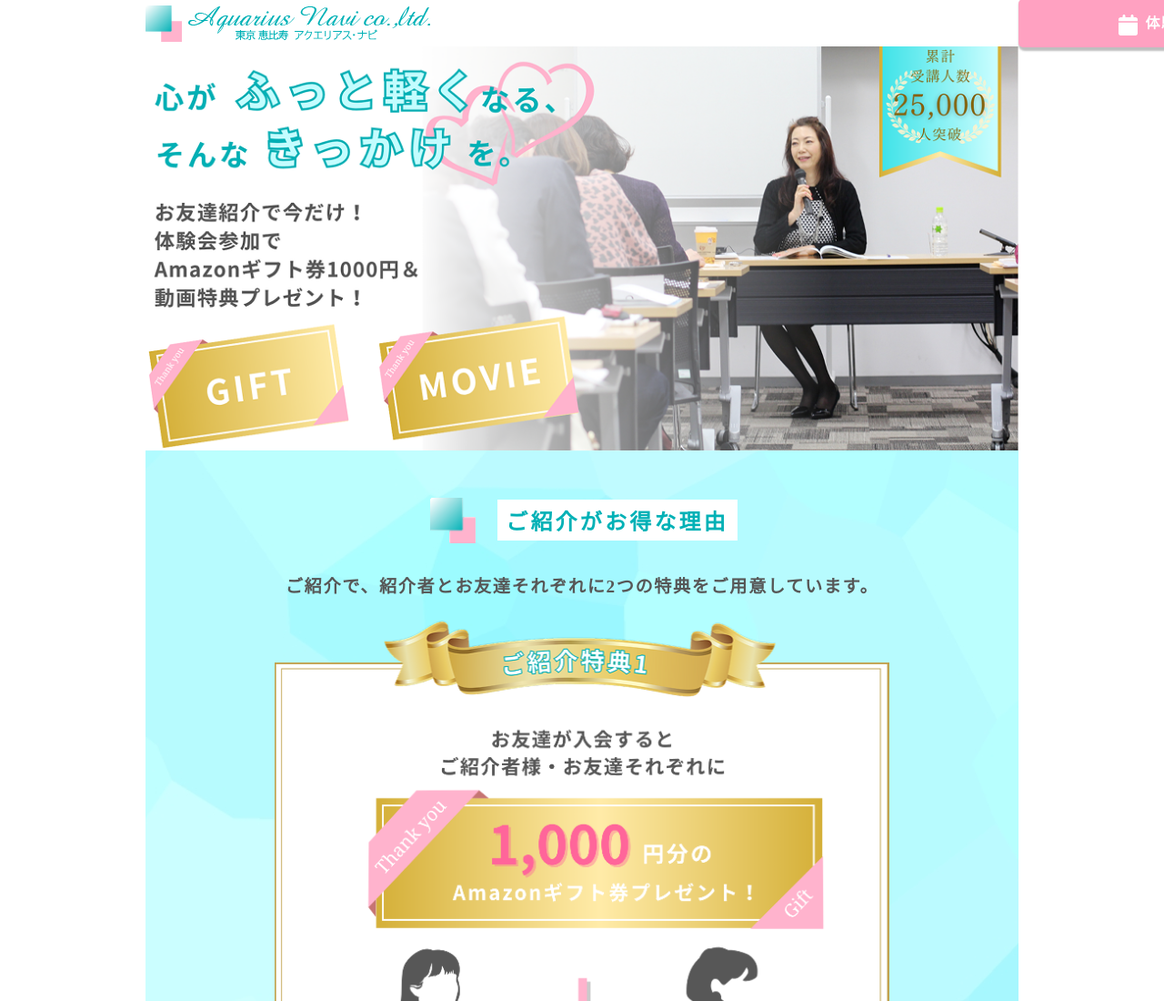
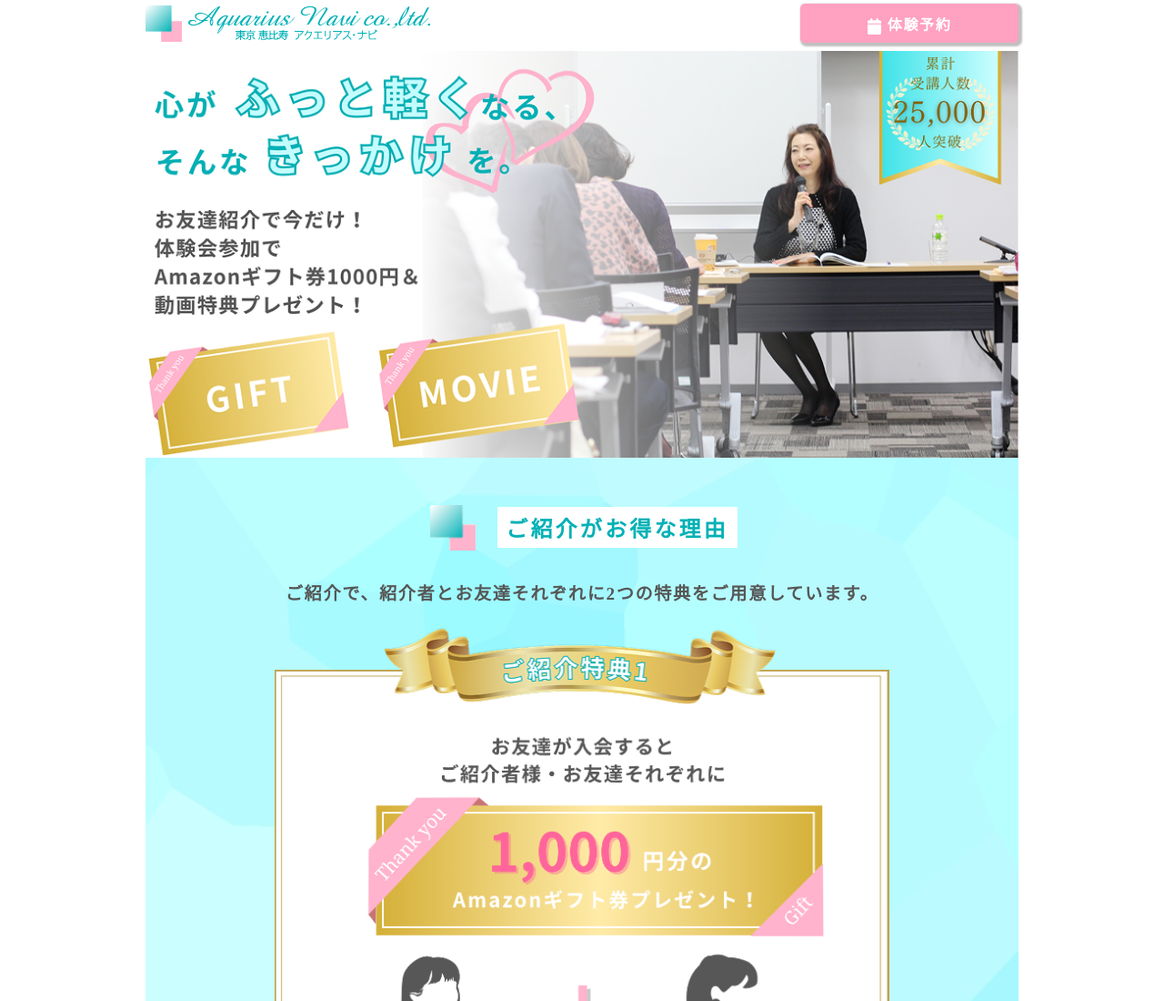
Before and after one commit to amr161/FractalPsychology, a plain HTML site: page index.html in a window 1280 px wide. Shown: the top 1100 px of the page at 91% size. Drawn offline with nearby package versions, Linux system fonts and the light colour scheme.

Commit message:
Add files via upload

```diff
--- a/style.css
+++ b/style.css
@@ -182,6 +182,7 @@ section {
 #header {
   margin: 0 auto;
   height: 3rem;
+  max-width: 960px;
 }
 .header {
   display: flex;
@@ -209,7 +210,7 @@ section {
 .mainvisual {
   max-width: 100%;
   padding-bottom: 0;
-  padding-top: 3rem;
+  padding-top: 3.5rem;
 }
 /************************************
 特典
```
